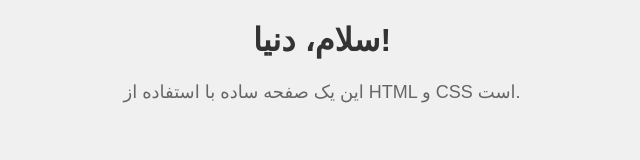
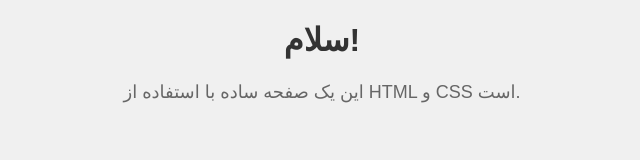
Before and after one commit to thatserfan/bonyantest, a plain HTML site: page index.html in a window 1280 px wide. Shown: the whole page, without its empty margins (318-958 px from the left). Drawn offline with Linux system fonts and the light colour scheme.

Commit message:
removed Donya

```diff
--- a/index.html
+++ b/index.html
@@ -7,7 +7,7 @@
     <title>صفحه ساده</title>
 </head>
 <body>
-    <h1>سلام، دنیا!</h1>
+    <h1>سلام!</h1>
     <p>این یک صفحه ساده با استفاده از HTML و CSS است.</p>
 </body>
 </html>
```
